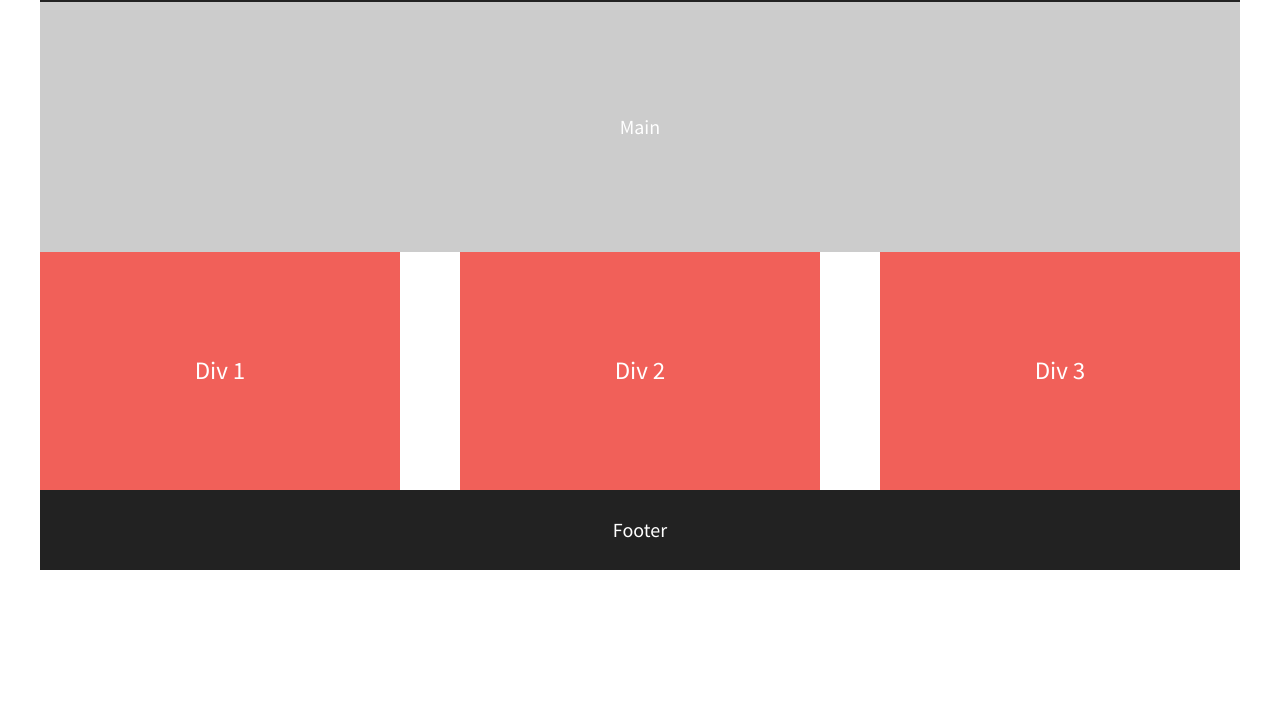
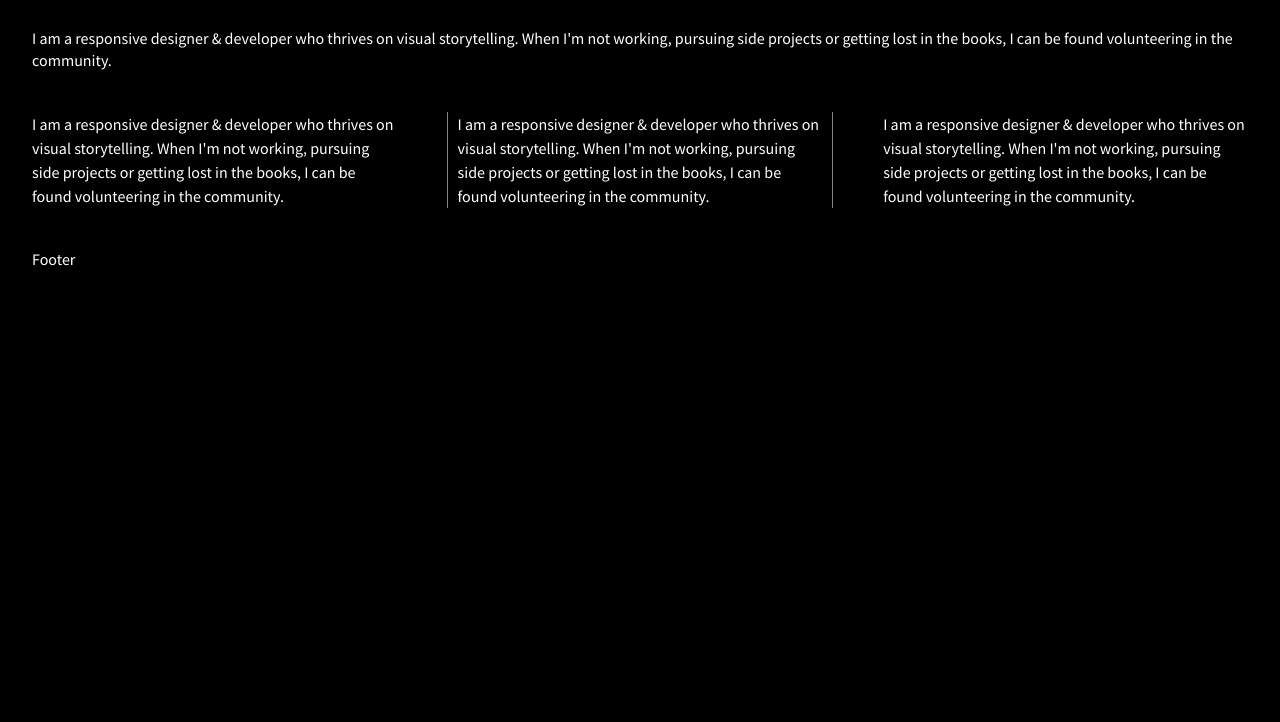
Before and after one commit to abdulmutty/flexbox-starter1, a plain HTML site: page index.html in a window 1280 px wide. Shown: the part 78-800 px from the top of the page. Drawn offline with nearby package versions, Linux system fonts and the light colour scheme.

Commit message:
Layout arrangement

```diff
--- a/css/main.css
+++ b/css/main.css
@@ -104,22 +104,33 @@ html {
 body {
   font-family: 'Source Sans Pro', sans-serif;
   padding: 0 2em;
-  font-size: 1.25em;
+  font-size: 1em;
   height: 100%;
   color: #fff;
+  background-color: black;
 }
 
 header,
 footer {
-  background-color: #222;
-  height: 80px;
+  height: auto;
   width: 100%;
 }
 
+h1,
+p {
+  text-align: left;
+  margin: 0;
+}
+
+header p {
+  font-size: 1.8em;
+}
+
+
 main {
-  background-color: #ccc;
-  height: 250px;
+  height: auto;
   width: 100%;
+  text-align: left;
 }
 
 header,
@@ -127,8 +138,8 @@ footer,
 main {
   /*set display to flex and vertically & horizontally align by setting justify-content and align-items to center*/
   display: flex;
-  justify-content: center;
   align-items: center;
+  margin: 20px 0;
 }
 
 #div-1,
@@ -139,10 +150,16 @@ main {
   align-items: center;
   color: #fff;
   line-height: 1.5em;
-  font-size: 1.25em;
   height: auto;
-  padding: 100px 0;
   width: 30%;
+  margin: 20px 0;
+
+}
+
+#div-2 {
+  border-left: solid 1px grey;
+  border-right:solid 1px grey;
+  padding: 0 10px;
 }
 
 .wrapper span {
@@ -162,10 +179,8 @@ main {
   /*set display to flex and vertically & horizontally align by setting justify-content and align-items to center*/
   color: #fff;
   line-height: 1.5em;
-  font-size: 1.6em;
-  background-color: #f16059;
   width: 30%;
-  height: 200px;
+  height: auto;
 }
 
 /* ==========================================================================
--- a/index.html
+++ b/index.html
@@ -22,16 +22,24 @@
 
         <!-- Add your site or application content here -->
         <section class="flex-container">
-            <header>Header</header>
-            <main>Main</main>
+            <header><h1>Hi. I'm Abdulmuttalib.</h1> </header>
+            <main><p>I am a responsive designer & developer who thrives on visual storytelling.
+            When I'm not working, pursuing side projects or getting lost in the books, I can be
+            found volunteering in the community.<p></main>
             <div id="div-1" class="flex-items">
-                Div 1
+                <p>I am a responsive designer & developer who thrives on visual storytelling.
+                When I'm not working, pursuing side projects or getting lost in the books, I can be
+                found volunteering in the community.</p>
             </div>
             <div id="div-2" class="flex-items">
-                Div 2
+                <p>I am a responsive designer & developer who thrives on visual storytelling.
+                When I'm not working, pursuing side projects or getting lost in the books, I can be
+                found volunteering in the community.</p>
             </div>
             <div id="div-3" class="flex-items">
-                Div 3
+                <p>I am a responsive designer & developer who thrives on visual storytelling.
+                When I'm not working, pursuing side projects or getting lost in the books, I can be
+                found volunteering in the community.</p>
             </div>
             <footer>Footer</footer>
         </section>
```
